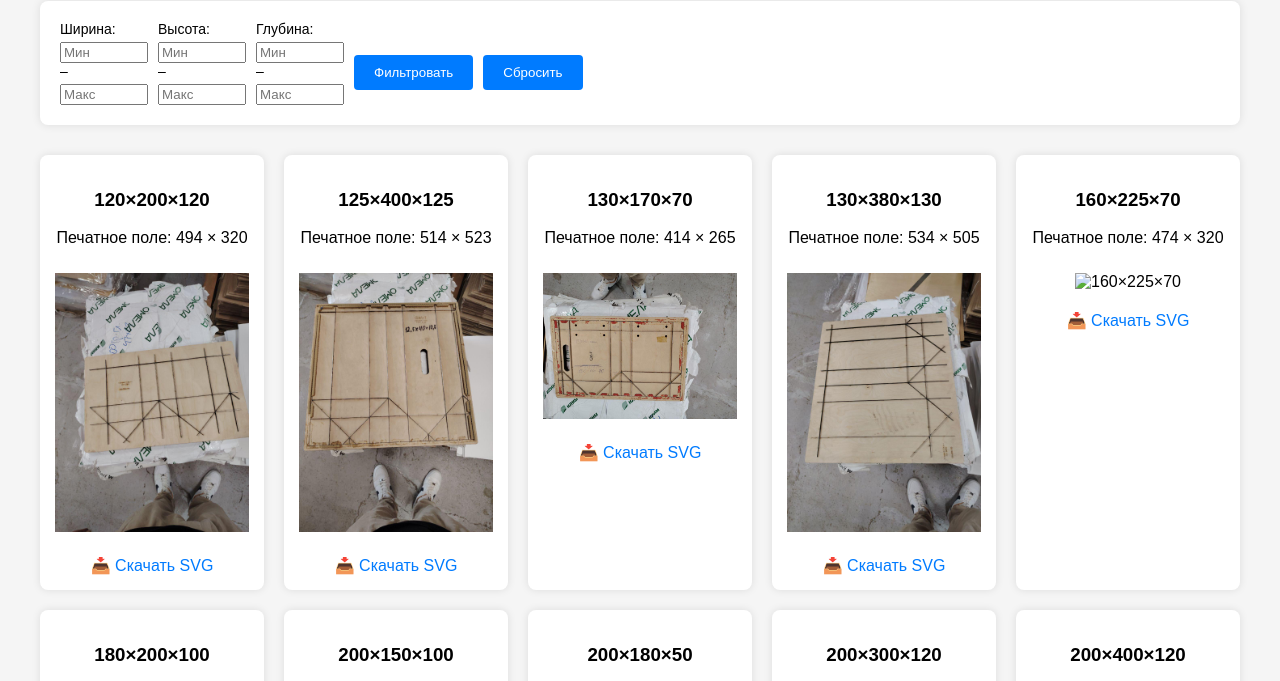
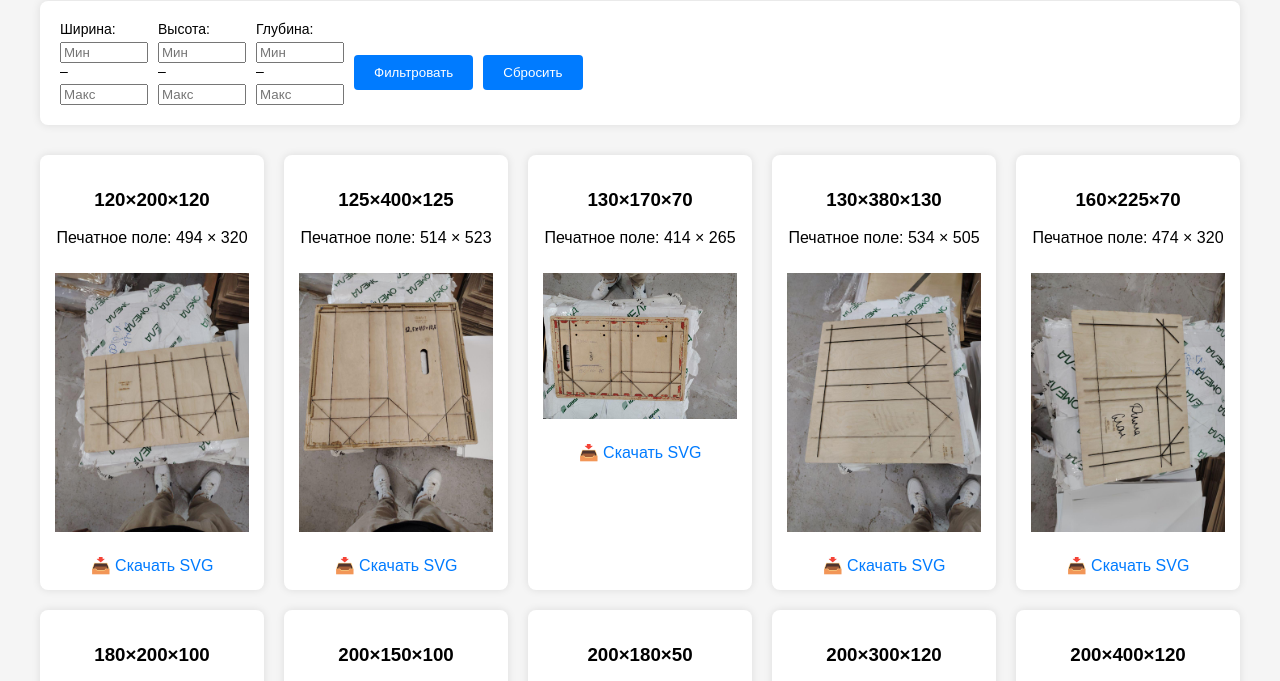
Before and after one commit to Oscar50777/PaketRazmer, a plain HTML site: page index.html in a window 1280 px wide. Shown: the part 100-781 px from the top of the page. Drawn offline with Linux system fonts and the light colour scheme.

Commit message:
Update index.html

```diff
--- a/index.html
+++ b/index.html
@@ -118,67 +118,67 @@
     { size: "125×400×125", print_area: "514 × 523", name_jpeg: "Пакет 125x400x125 мм (514 × 523 мм целый).jpeg", name_svg: "Пакет 125х400х125 мм (514 х 523 мм целый).svg" },
     { size: "130×170×70", print_area: "414 × 265", name_jpeg: "Пакет 130x170x70 мм (414 × 265 мм целый).jpeg", name_svg: "Пакет 130х170х70 мм (414 х 265 мм целый).svg" },
     { size: "130×380×130", print_area: "534 × 505", name_jpeg: "Пакет 130x380x130 мм (534 × 505 мм целый).jpeg", name_svg: "Пакет 130x380x130 мм (534 x 505 мм целый).svg" },
-    { size: "160×225×70", print_area: "474 × 320", name_jpeg: "Пакет 160x225x70 мм (474 x 320 мм целый).jpeg", name_svg: "Пакет 160x225x70 мм (474 x 320 мм целый).svg" },
-    { size: "180×200×100", print_area: "294 × 310", name_jpeg: "Пакет 180x200x100 мм (294 x 310 мм половина).jpeg", name_svg: "Пакет 180x200x100 мм (294 x 310 мм половина).svg" },
-    { size: "200×150×100", print_area: "614 × 260", name_jpeg: "Пакет 200x150x100 мм (614 x 260 мм целый).jpeg", name_svg: "Пакет 200x150x100 мм (614 x 260 мм целый).svg" },
-    { size: "200×180×50", print_area: "514 × 265", name_jpeg: "Пакет 200x180x50 мм (514 x 265 мм целый).jpeg", name_svg: "Пакет 200x180x50 мм (514 x 265 мм целый).svg" },
-    { size: "200×300×120", print_area: "654 × 420", name_jpeg: "Пакет 200x300x120 мм (654 x 420 мм целый).jpeg", name_svg: "Пакет 200x300x120 мм (654 x 420 мм целый).svg" },
-    { size: "200×400×120", print_area: "334 × 520", name_jpeg: "Пакет 200x400x120 мм (334 x 520 мм половина).jpeg", name_svg: "Пакет 200x400x120 мм (334 x 520 мм половина).svg" },
-    { size: "230×300×90", print_area: "334 × 405", name_jpeg: "Пакет 230x300x90 мм (334 x 405 мм половина).jpeg", name_svg: "Пакет 230x300x90 мм (334 x 405 мм половина).svg" },
-    { size: "230×310×100", print_area: "674 × 420", name_jpeg: "Пакет 230x310x100 мм (674 x 420 мм целый).jpeg", name_svg: "Пакет 230x310x100 мм (674 x 420 мм целый).svg" },
-    { size: "230×320×80", print_area: "634 × 420", name_jpeg: "Пакет 230x320x80 мм (634 x 420 мм целый).jpeg", name_svg: "Пакет 230x320x80 мм (634 x 420 мм целый).svg" },
-    { size: "230×320×100", print_area: "344 × 430", name_jpeg: "Пакет 230x320x100 мм (344 x 430 мм половина).jpeg", name_svg: "Пакет 230x320x100 мм (344 x 430 мм половина).svg" },
-    { size: "230×355×125", print_area: "369 × 478", name_jpeg: "Пакет 230x355x125 мм (369 x 478 мм половина).jpeg", name_svg: "Пакет 230x355x125 мм (369 x 478 мм половина).svg" },
-    { size: "235×365×120", print_area: "369 × 485", name_jpeg: "Пакет 235x365x120 мм (369 x 485 мм половина).jpeg", name_svg: "Пакет 235x365x120 мм (369 x 485 мм половина).svg" },
-    { size: "240×270×180", print_area: "434 × 420", name_jpeg: "Пакет 240x270x180 мм (434 x 420 мм половина).jpeg", name_svg: "Пакет 240x270x180 мм (434 x 420 мм половина).svg" },
-    { size: "240×297×180", print_area: "854 × 447", name_jpeg: "Пакет 240x297x180 мм (854 x 447 мм целый).jpeg", name_svg: "Пакет 240x297x180 мм (854 x 447 мм целый).svg" },
-    { size: "240×320×70", print_area: "634 × 415", name_jpeg: "Пакет 240x320x70 мм (634 x 415 мм целый).jpeg", name_svg: "Пакет 240x320x70 мм (634 x 415 мм целый).svg" },
-    { size: "240×350×100", print_area: "694 × 460", name_jpeg: "Пакет 240x350x100 мм (694 x 460 мм целый).jpeg", name_svg: "Пакет 240x350x100 мм (694 x 460 мм целый).svg" },
-    { size: "245×350×95", print_area: "694 × 458", name_jpeg: "Пакет 245x350x95 мм (694 x 458 мм целый).jpeg", name_svg: "Пакет 245x350x95 мм (694 x 458 мм целый).svg" },
-    { size: "245×365×60", print_area: "624 × 455", name_jpeg: "Пакет 245x365x60 мм (624 x 455 мм целый).jpeg", name_svg: "Пакет 245x365x60 мм (624 x 455 мм целый).svg" },
-    { size: "250×350×90", print_area: "694 × 455", name_jpeg: "Пакет 250x350x90 мм (694 x 455 мм целый).jpeg", name_svg: "Пакет 250x350x90 мм (694 x 455 мм целый).svg" },
-    { size: "250×350×100", print_area: "364 × 460", name_jpeg: "Пакет 250x350x100 мм (364 x 460 мм половина).jpeg", name_svg: "Пакет 250x350x100 мм (364 x 460 мм половина).svg" },
-    { size: "250×350×120", print_area: "384 × 470", name_jpeg: "Пакет 250x350x120 мм (384 x 470 мм половина).jpeg", name_svg: "Пакет 250x350x120 мм (384 x 470 мм половина).svg" },
-    { size: "250×360×80", print_area: "674 × 460", name_jpeg: "Пакет 250x360x80 мм (674 x 460 мм целый).jpeg", name_svg: "Пакет 250x360x80 мм (674 x 460 мм целый).svg" },
-    { size: "250×400×150", print_area: "414 × 535", name_jpeg: "Пакет 250x400x150 мм (414 x 535 мм половина).jpeg", name_svg: "Пакет 250x400x150 мм (414 x 535 мм половина).svg" },
-    { size: "260×200×150", print_area: "424 × 335", name_jpeg: "Пакет 260x200x150 мм (424 x 335 мм половина).jpeg", name_svg: "Пакет 260x200x150 мм (424 x 335 мм половина).svg" },
-    { size: "260×330×80", print_area: "694 × 430", name_jpeg: "Пакет 260x330x80 мм (694 x 430 мм целый).jpeg", name_svg: "Пакет 260x330x80 мм (694 x 430 мм целый).svg" },
-    { size: "260×360×150", print_area: "424 × 495", name_jpeg: "Пакет 260x360x150 мм (424 x 495 мм половина).jpeg", name_svg: "Пакет 260x360x150 мм (424 x 495 мм половина).svg" },
-    { size: "260×380×80", print_area: "694 × 480", name_jpeg: "Пакет 260x380x80 мм (694 x 480 мм целый).jpeg", name_svg: "Пакет 260x380x80 мм (694 x 480 мм целый).svg" },
-    { size: "270×400×120", print_area: "404 × 520", name_jpeg: "Пакет 270x400x120 мм (404 x 520 мм половина).jpeg", name_svg: "Пакет 270x400x120 мм (404 x 520 мм половина).svg" },
-    { size: "275×330×70", print_area: "359 × 425", name_jpeg: "Пакет 275x330x70 мм (359 x 425 мм половина).jpeg", name_svg: "Пакет 275x330x70 мм (359 x 425 мм половина).svg" },
-    { size: "290×360×120", print_area: "424 × 480", name_jpeg: "Пакет 290x360x120 мм (424 x 480 мм половина).jpeg", name_svg: "Пакет 290x360x120 мм (424 x 480 мм половина).svg" },
-    { size: "300×260×180", print_area: "494 × 410", name_jpeg: "Пакет 300x260x180 мм (494 x 410 мм половина).jpeg", name_svg: "Пакет 300x260x180 мм (494 x 410 мм половина).svg" },
-    { size: "300×400×120", print_area: "434 × 520", name_jpeg: "Пакет 300x400x120 мм (434 x 520 мм половина).jpeg", name_svg: "Пакет 300x400x120 мм (434 x 520 мм половина).svg" },
-    { size: "300×450×140", print_area: "454 × 580", name_jpeg: "Пакет 300x450x140 мм (454 x 580 мм половина).jpeg", name_svg: "Пакет 300x450x140 мм (454 x 580 мм половина).svg" },
-    { size: "310×450×120", print_area: "444 × 570", name_jpeg: "Пакет 310x450x120 мм (444 x 570 мм половина).jpeg", name_svg: "Пакет 310x450x120 мм (444 x 570 мм половина).svg" },
-    { size: "320×420×100", print_area: "434 × 530", name_jpeg: "Пакет 320x420x100 мм (434 x 530 мм половина).jpeg", name_svg: "Пакет 320x420x100 мм (434 x 530 мм половина).svg" },
-    { size: "330×330×80", print_area: "424 × 430", name_jpeg: "Пакет 330x330x80 мм (424 x 430 мм половина).jpeg", name_svg: "Пакет 330x330x80 мм (424 x 430 мм половина).svg" },
-    { size: "330×400×150", print_area: "494 × 535", name_jpeg: "Пакет 330x400x150 мм (494 x 535 мм половина).jpeg", name_svg: "Пакет 330x400x150 мм (494 x 535 мм половина).svg" },
-    { size: "350×245×95", print_area: "904 × 353", name_jpeg: "Пакет 350x245x95 мм (904 x 353 мм целый).jpeg", name_svg: "Пакет 350x245x95 мм (904 x 353 мм целый).svg" },
-    { size: "350×250×120", print_area: "484 × 370", name_jpeg: "Пакет 350x250x120 мм (484 x 370 мм половина).jpeg", name_svg: "Пакет 350x250x120 мм (484 x 370 мм половина).svg" },
-    { size: "350×270×140", print_area: "504 × 400", name_jpeg: "Пакет 350x270x140 мм (504 x 400 мм половина).jpeg", name_svg: "Пакет 350x270x140 мм (504 x 400 мм половина).svg" },
-    { size: "350×280×60", print_area: "424 × 370", name_jpeg: "Пакет 350x280x60 мм (424 x 370 мм половина).jpeg", name_svg: "Пакет 350x280x60 мм (424 x 370 мм половина).svg" },
-    { size: "350×300×140", print_area: "504 × 430", name_jpeg: "Пакет 350x300x140 мм (504 x 430 мм половина).jpeg", name_svg: "Пакет 350x300x140 мм (504 x 430 мм половина).svg" },
-    { size: "350×320×220", print_area: "584 × 490", name_jpeg: "Пакет 350x320x220 мм (584 x 490 мм половина).jpeg", name_svg: "Пакет 350x320x220 мм (584 x 490 мм половина).svg" },
-    { size: "350×380×120", print_area: "484 × 500", name_jpeg: "Пакет 350x380x120 мм (484 x 500 мм половина).jpeg", name_svg: "Пакет 350x380x120 мм (484 x 500 мм половина).svg" },
-    { size: "350×400×100", print_area: "464 × 510", name_jpeg: "Пакет 350x400x100 мм (464 x 510 мм половина).jpeg", name_svg: "Пакет 350x400x100 мм (464 x 510 мм половина).svg" },
-    { size: "350×450×100", print_area: "464 × 560", name_jpeg: "Пакет 350x450x100 мм (464 x 560 мм половина).jpeg", name_svg: "Пакет 350x450x100 мм (464 x 560 мм половина).svg" },
-    { size: "355×295×80", print_area: "449 × 395", name_jpeg: "Пакет 355x295x80 мм (449 x 395 мм половина).jpeg", name_svg: "Пакет 355x295x80 мм (449 x 395 мм половина).svg" },
-    { size: "360×320×120", print_area: "494 × 440", name_jpeg: "Пакет 360x320x120 мм (494 x 440 мм половина).jpeg", name_svg: "Пакет 360x320x120 мм (494 x 440 мм половина).svg" },
-    { size: "380×380×170", print_area: "564 × 525", name_jpeg: "Пакет 380x380x170 мм (564 x 525 мм половина).jpeg", name_svg: "Пакет 380x380x170 мм (564 x 525 мм половина).svg" },
-    { size: "400×270×120", print_area: "534 × 390", name_jpeg: "Пакет 400x270x120 мм (534 x 390 мм половина).jpeg", name_svg: "Пакет 400x270x120 мм (534 x 390 мм половина).svg" },
-    { size: "400×300×120", print_area: "534 × 420", name_jpeg: "Пакет 400x300x120 мм (534 x 420 мм половина).jpeg", name_svg: "Пакет 400x300x120 мм (534 x 420 мм половина).svg" },
-    { size: "410×290×135", print_area: "559 × 418", name_jpeg: "Пакет 410x290x135 мм (559 x 418 мм половина).jpeg", name_svg: "Пакет 410x290x135 мм (559 x 418 мм половина).svg" },
-    { size: "410×398×138", print_area: "562 × 527", name_jpeg: "Пакет 410x398x138 мм (562 x 527 мм половина).jpeg", name_svg: "Пакет 410x398x138 мм (562 x 527 мм половина).svg" },
-    { size: "420×297×100", print_area: "534 × 407", name_jpeg: "Пакет 420x297x100 мм (534 x 407 мм половина).jpeg", name_svg: "Пакет 420x297x100 мм (534 x 407 мм половина).svg" },
-    { size: "450×350×140", print_area: "604 × 480", name_jpeg: "Пакет 450x350x140 мм (604 x 480 мм половина).jpeg", name_svg: "Пакет 450x350x140 мм (604 x 480 мм половина).svg" },
-    { size: "470×420×160", print_area: "664 × 560", name_jpeg: "Пакет 470x420x160 мм (664 x 560 мм половина).jpeg", name_svg: "Пакет 470x420x160 мм (664 x 560 мм половина).svg" },
-    { size: "500×350×200", print_area: "714 × 510", name_jpeg: "Пакет 500x350x200 мм (714 x 510 мм половина).jpeg", name_svg: "Пакет 500x350x200 мм (714 x 510 мм половина).svg" },
+    { size: "160×225×70", print_area: "474 × 320", name_jpeg: "Пакет 160x225x70 мм (474 × 320 мм целый).jpeg", name_svg: "Пакет 160x225x70 мм (474 x 320 мм целый).svg" },
+    { size: "180×200×100", print_area: "294 × 310", name_jpeg: "Пакет 180x200x100 мм (294 × 310 мм половина).jpeg", name_svg: "Пакет 180x200x100 мм (294 x 310 мм половина).svg" },
+    { size: "200×150×100", print_area: "614 × 260", name_jpeg: "Пакет 200x150x100 мм (614 × 260 мм целый).jpeg", name_svg: "Пакет 200x150x100 мм (614 x 260 мм целый).svg" },
+    { size: "200×180×50", print_area: "514 × 265", name_jpeg: "Пакет 200x180x50 мм (514 × 265 мм целый).jpeg", name_svg: "Пакет 200x180x50 мм (514 x 265 мм целый).svg" },
+    { size: "200×300×120", print_area: "654 × 420", name_jpeg: "Пакет 200x300x120 мм (654 × 420 мм целый).jpeg", name_svg: "Пакет 200x300x120 мм (654 x 420 мм целый).svg" },
+    { size: "200×400×120", print_area: "334 × 520", name_jpeg: "Пакет 200x400x120 мм (334 × 520 мм половина).jpeg", name_svg: "Пакет 200x400x120 мм (334 x 520 мм половина).svg" },
+    { size: "230×300×90", print_area: "334 × 405", name_jpeg: "Пакет 230x300x90 мм (334 × 405 мм половина).jpeg", name_svg: "Пакет 230x300x90 мм (334 x 405 мм половина).svg" },
+    { size: "230×310×100", print_area: "674 × 420", name_jpeg: "Пакет 230x310x100 мм (674 × 420 мм целый).jpeg", name_svg: "Пакет 230x310x100 мм (674 x 420 мм целый).svg" },
+    { size: "230×320×80", print_area: "634 × 420", name_jpeg: "Пакет 230x320x80 мм (634 × 420 мм целый).jpeg", name_svg: "Пакет 230x320x80 мм (634 x 420 мм целый).svg" },
+    { size: "230×320×100", print_area: "344 × 430", name_jpeg: "Пакет 230x320x100 мм (344 × 430 мм половина).jpeg", name_svg: "Пакет 230x320x100 мм (344 x 430 мм половина).svg" },
+    { size: "230×355×125", print_area: "369 × 478", name_jpeg: "Пакет 230x355x125 мм (369 × 478 мм половина).jpeg", name_svg: "Пакет 230x355x125 мм (369 x 478 мм половина).svg" },
+    { size: "235×365×120", print_area: "369 × 485", name_jpeg: "Пакет 235x365x120 мм (369 × 485 мм половина).jpeg", name_svg: "Пакет 235x365x120 мм (369 x 485 мм половина).svg" },
+    { size: "240×270×180", print_area: "434 × 420", name_jpeg: "Пакет 240x270x180 мм (434 × 420 мм половина).jpeg", name_svg: "Пакет 240x270x180 мм (434 x 420 мм половина).svg" },
+    { size: "240×297×180", print_area: "854 × 447", name_jpeg: "Пакет 240x297x180 мм (854 × 447 мм целый).jpeg", name_svg: "Пакет 240x297x180 мм (854 x 447 мм целый).svg" },
+    { size: "240×320×70", print_area: "634 × 415", name_jpeg: "Пакет 240x320x70 мм (634 × 415 мм целый).jpeg", name_svg: "Пакет 240x320x70 мм (634 x 415 мм целый).svg" },
+    { size: "240×350×100", print_area: "694 × 460", name_jpeg: "Пакет 240x350x100 мм (694 × 460 мм целый).jpeg", name_svg: "Пакет 240x350x100 мм (694 x 460 мм целый).svg" },
+    { size: "245×350×95", print_area: "694 × 458", name_jpeg: "Пакет 245x350x95 мм (694 × 458 мм целый).jpeg", name_svg: "Пакет 245x350x95 мм (694 x 458 мм целый).svg" },
+    { size: "245×365×60", print_area: "624 × 455", name_jpeg: "Пакет 245x365x60 мм (624 × 455 мм целый).jpeg", name_svg: "Пакет 245x365x60 мм (624 x 455 мм целый).svg" },
+    { size: "250×350×90", print_area: "694 × 455", name_jpeg: "Пакет 250x350x90 мм (694 × 455 мм целый).jpeg", name_svg: "Пакет 250x350x90 мм (694 x 455 мм целый).svg" },
+    { size: "250×350×100", print_area: "364 × 460", name_jpeg: "Пакет 250x350x100 мм (364 × 460 мм половина).jpeg", name_svg: "Пакет 250x350x100 мм (364 x 460 мм половина).svg" },
+    { size: "250×350×120", print_area: "384 × 470", name_jpeg: "Пакет 250x350x120 мм (384 × 470 мм половина).jpeg", name_svg: "Пакет 250x350x120 мм (384 x 470 мм половина).svg" },
+    { size: "250×360×80", print_area: "674 × 460", name_jpeg: "Пакет 250x360x80 мм (674 × 460 мм целый).jpeg", name_svg: "Пакет 250x360x80 мм (674 x 460 мм целый).svg" },
+    { size: "250×400×150", print_area: "414 × 535", name_jpeg: "Пакет 250x400x150 мм (414 × 535 мм половина).jpeg", name_svg: "Пакет 250x400x150 мм (414 x 535 мм половина).svg" },
+    { size: "260×200×150", print_area: "424 × 335", name_jpeg: "Пакет 260x200x150 мм (424 × 335 мм половина).jpeg", name_svg: "Пакет 260x200x150 мм (424 x 335 мм половина).svg" },
+    { size: "260×330×80", print_area: "694 × 430", name_jpeg: "Пакет 260x330x80 мм (694 × 430 мм целый).jpeg", name_svg: "Пакет 260x330x80 мм (694 x 430 мм целый).svg" },
+    { size: "260×360×150", print_area: "424 × 495", name_jpeg: "Пакет 260x360x150 мм (424 × 495 мм половина).jpeg", name_svg: "Пакет 260x360x150 мм (424 x 495 мм половина).svg" },
+    { size: "260×380×80", print_area: "694 × 480", name_jpeg: "Пакет 260x380x80 мм (694 × 480 мм целый).jpeg", name_svg: "Пакет 260x380x80 мм (694 x 480 мм целый).svg" },
+    { size: "270×400×120", print_area: "404 × 520", name_jpeg: "Пакет 270x400x120 мм (404 × 520 мм половина).jpeg", name_svg: "Пакет 270x400x120 мм (404 x 520 мм половина).svg" },
+    { size: "275×330×70", print_area: "359 × 425", name_jpeg: "Пакет 275x330x70 мм (359 × 425 мм половина).jpeg", name_svg: "Пакет 275x330x70 мм (359 x 425 мм половина).svg" },
+    { size: "290×360×120", print_area: "424 × 480", name_jpeg: "Пакет 290x360x120 мм (424 × 480 мм половина).jpeg", name_svg: "Пакет 290x360x120 мм (424 x 480 мм половина).svg" },
+    { size: "300×260×180", print_area: "494 × 410", name_jpeg: "Пакет 300x260x180 мм (494 × 410 мм половина).jpeg", name_svg: "Пакет 300x260x180 мм (494 x 410 мм половина).svg" },
+    { size: "300×400×120", print_area: "434 × 520", name_jpeg: "Пакет 300x400x120 мм (434 × 520 мм половина).jpeg", name_svg: "Пакет 300x400x120 мм (434 x 520 мм половина).svg" },
+    { size: "300×450×140", print_area: "454 × 580", name_jpeg: "Пакет 300x450x140 мм (454 × 580 мм половина).jpeg", name_svg: "Пакет 300x450x140 мм (454 x 580 мм половина).svg" },
+    { size: "310×450×120", print_area: "444 × 570", name_jpeg: "Пакет 310x450x120 мм (444 × 570 мм половина).jpeg", name_svg: "Пакет 310x450x120 мм (444 x 570 мм половина).svg" },
+    { size: "320×420×100", print_area: "434 × 530", name_jpeg: "Пакет 320x420x100 мм (434 × 530 мм половина).jpeg", name_svg: "Пакет 320x420x100 мм (434 x 530 мм половина).svg" },
+    { size: "330×330×80", print_area: "424 × 430", name_jpeg: "Пакет 330x330x80 мм (424 × 430 мм половина).jpeg", name_svg: "Пакет 330x330x80 мм (424 x 430 мм половина).svg" },
+    { size: "330×400×150", print_area: "494 × 535", name_jpeg: "Пакет 330x400x150 мм (494 × 535 мм половина).jpeg", name_svg: "Пакет 330x400x150 мм (494 x 535 мм половина).svg" },
+    { size: "350×245×95", print_area: "904 × 353", name_jpeg: "Пакет 350x245x95 мм (904 × 353 мм целый).jpeg", name_svg: "Пакет 350x245x95 мм (904 x 353 мм целый).svg" },
+    { size: "350×250×120", print_area: "484 × 370", name_jpeg: "Пакет 350x250x120 мм (484 × 370 мм половина).jpeg", name_svg: "Пакет 350x250x120 мм (484 x 370 мм половина).svg" },
+    { size: "350×270×140", print_area: "504 × 400", name_jpeg: "Пакет 350x270x140 мм (504 × 400 мм половина).jpeg", name_svg: "Пакет 350x270x140 мм (504 x 400 мм половина).svg" },
+    { size: "350×280×60", print_area: "424 × 370", name_jpeg: "Пакет 350x280x60 мм (424 × 370 мм половина).jpeg", name_svg: "Пакет 350x280x60 мм (424 x 370 мм половина).svg" },
+    { size: "350×300×140", print_area: "504 × 430", name_jpeg: "Пакет 350x300x140 мм (504 × 430 мм половина).jpeg", name_svg: "Пакет 350x300x140 мм (504 x 430 мм половина).svg" },
+    { size: "350×320×220", print_area: "584 × 490", name_jpeg: "Пакет 350x320x220 мм (584 × 490 мм половина).jpeg", name_svg: "Пакет 350x320x220 мм (584 x 490 мм половина).svg" },
+    { size: "350×380×120", print_area: "484 × 500", name_jpeg: "Пакет 350x380x120 мм (484 × 500 мм половина).jpeg", name_svg: "Пакет 350x380x120 мм (484 x 500 мм половина).svg" },
+    { size: "350×400×100", print_area: "464 × 510", name_jpeg: "Пакет 350x400x100 мм (464 × 510 мм половина).jpeg", name_svg: "Пакет 350x400x100 мм (464 x 510 мм половина).svg" },
+    { size: "350×450×100", print_area: "464 × 560", name_jpeg: "Пакет 350x450x100 мм (464 × 560 мм половина).jpeg", name_svg: "Пакет 350x450x100 мм (464 x 560 мм половина).svg" },
+    { size: "355×295×80", print_area: "449 × 395", name_jpeg: "Пакет 355x295x80 мм (449 × 395 мм половина).jpeg", name_svg: "Пакет 355x295x80 мм (449 x 395 мм половина).svg" },
+    { size: "360×320×120", print_area: "494 × 440", name_jpeg: "Пакет 360x320x120 мм (494 × 440 мм половина).jpeg", name_svg: "Пакет 360x320x120 мм (494 x 440 мм половина).svg" },
+    { size: "380×380×170", print_area: "564 × 525", name_jpeg: "Пакет 380x380x170 мм (564 × 525 мм половина).jpeg", name_svg: "Пакет 380x380x170 мм (564 x 525 мм половина).svg" },
+    { size: "400×270×120", print_area: "534 × 390", name_jpeg: "Пакет 400x270x120 мм (534 × 390 мм половина).jpeg", name_svg: "Пакет 400x270x120 мм (534 x 390 мм половина).svg" },
+    { size: "400×300×120", print_area: "534 × 420", name_jpeg: "Пакет 400x300x120 мм (534 × 420 мм половина).jpeg", name_svg: "Пакет 400x300x120 мм (534 x 420 мм половина).svg" },
+    { size: "410×290×135", print_area: "559 × 418", name_jpeg: "Пакет 410x290x135 мм (559 × 418 мм половина).jpeg", name_svg: "Пакет 410x290x135 мм (559 x 418 мм половина).svg" },
+    { size: "410×398×138", print_area: "562 × 527", name_jpeg: "Пакет 410x398x138 мм (562 × 527 мм половина).jpeg", name_svg: "Пакет 410x398x138 мм (562 x 527 мм половина).svg" },
+    { size: "420×297×100", print_area: "534 × 407", name_jpeg: "Пакет 420x297x100 мм (534 × 407 мм половина).jpeg", name_svg: "Пакет 420x297x100 мм (534 x 407 мм половина).svg" },
+    { size: "450×350×140", print_area: "604 × 480", name_jpeg: "Пакет 450x350x140 мм (604 × 480 мм половина).jpeg", name_svg: "Пакет 450x350x140 мм (604 x 480 мм половина).svg" },
+    { size: "470×420×160", print_area: "664 × 560", name_jpeg: "Пакет 470x420x160 мм (664 × 560 мм половина).jpeg", name_svg: "Пакет 470x420x160 мм (664 x 560 мм половина).svg" },
+    { size: "500×350×200", print_area: "714 × 510", name_jpeg: "Пакет 500x350x200 мм (714 × 510 мм половина).jpeg", name_svg: "Пакет 500x350x200 мм (714 x 510 мм половина).svg" },
 
     // НЕ ХВАТАЛО
-    { size: "300×360×120", print_area: "494 × 410", name_jpeg: "Пакет 300x360x120 мм (494 x 410 мм половина).jpeg", name_svg: "Пакет 300x360x120 мм (494 x 410 мм половина).svg" },
-    { size: "300×400×120", print_area: "434 × 520", name_jpeg: "Пакет 300x400x120 мм (434 x 520 мм половина).jpeg", name_svg: "Пакет 300x400x120 мм (434 x 520 мм половина).svg" }
+    { size: "300×360×120", print_area: "494 × 410", name_jpeg: "Пакет 300x360x120 мм (494 × 410 мм половина).jpeg", name_svg: "Пакет 300x360x120 мм (494 x 410 мм половина).svg" },
+    { size: "300×400×120", print_area: "434 × 520", name_jpeg: "Пакет 300x400x120 мм (434 × 520 мм половина).jpeg", name_svg: "Пакет 300x400x120 мм (434 x 520 мм половина).svg" }
   ];
 
   function getDim(sizeStr, index) {
```
